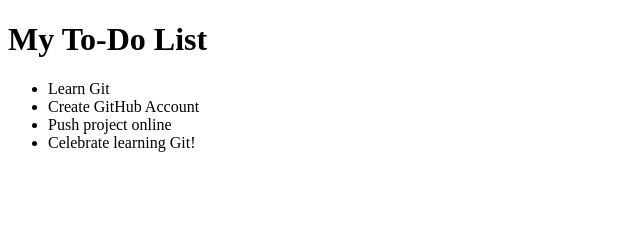
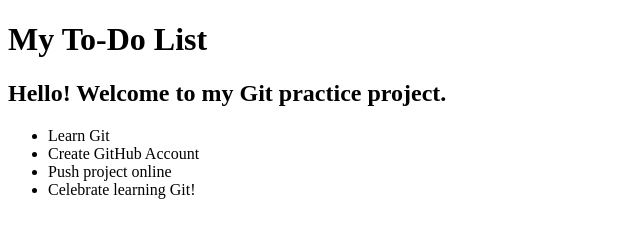
Before and after one commit to HunterKart/git-practice-todo, a plain HTML site: page index.html in a window 1280 px wide. Shown: the whole page, without its empty margins (0-640 px from the left). Drawn offline with Linux system fonts and the light colour scheme.

Commit message:
Added a greeting at the top

```diff
--- a/index.html
+++ b/index.html
@@ -7,6 +7,7 @@
 </head>
 <body>
     <h1>My To-Do List</h1>
+    <h2>Hello! Welcome to my Git practice project.</h2>
     <ul>
         <li>Learn Git</li>
         <li>Create GitHub Account</li>
```
